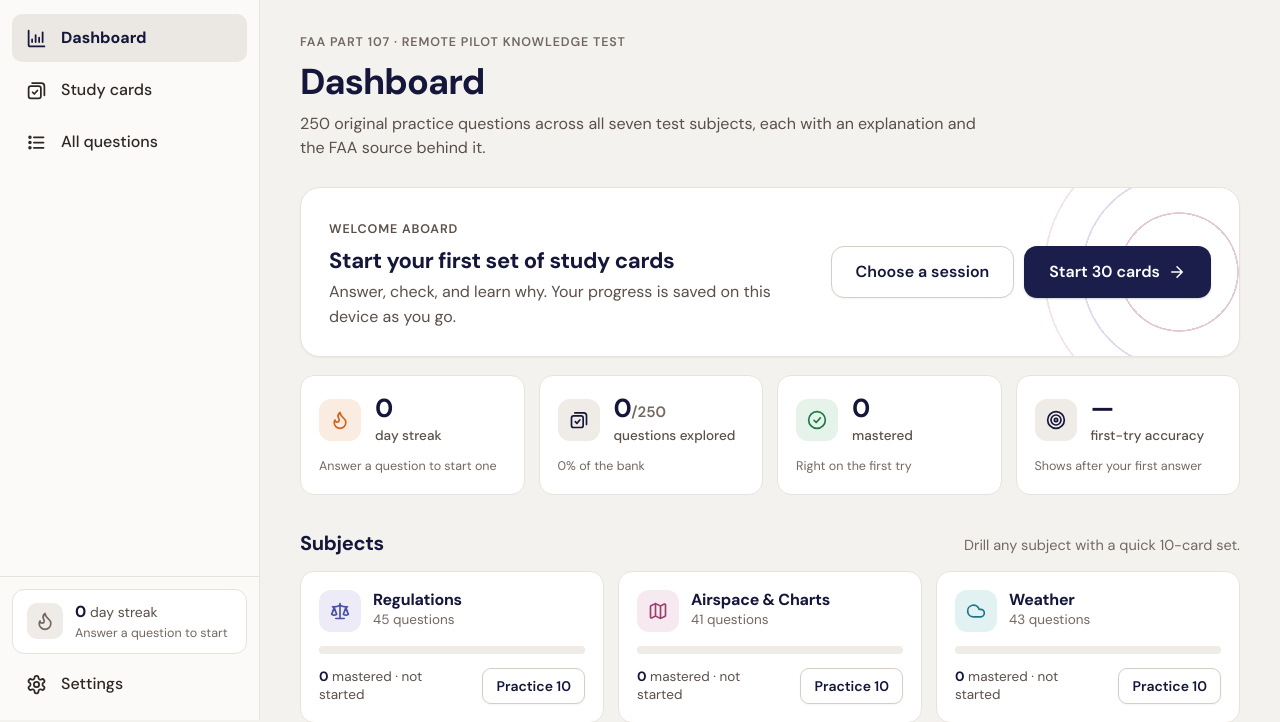
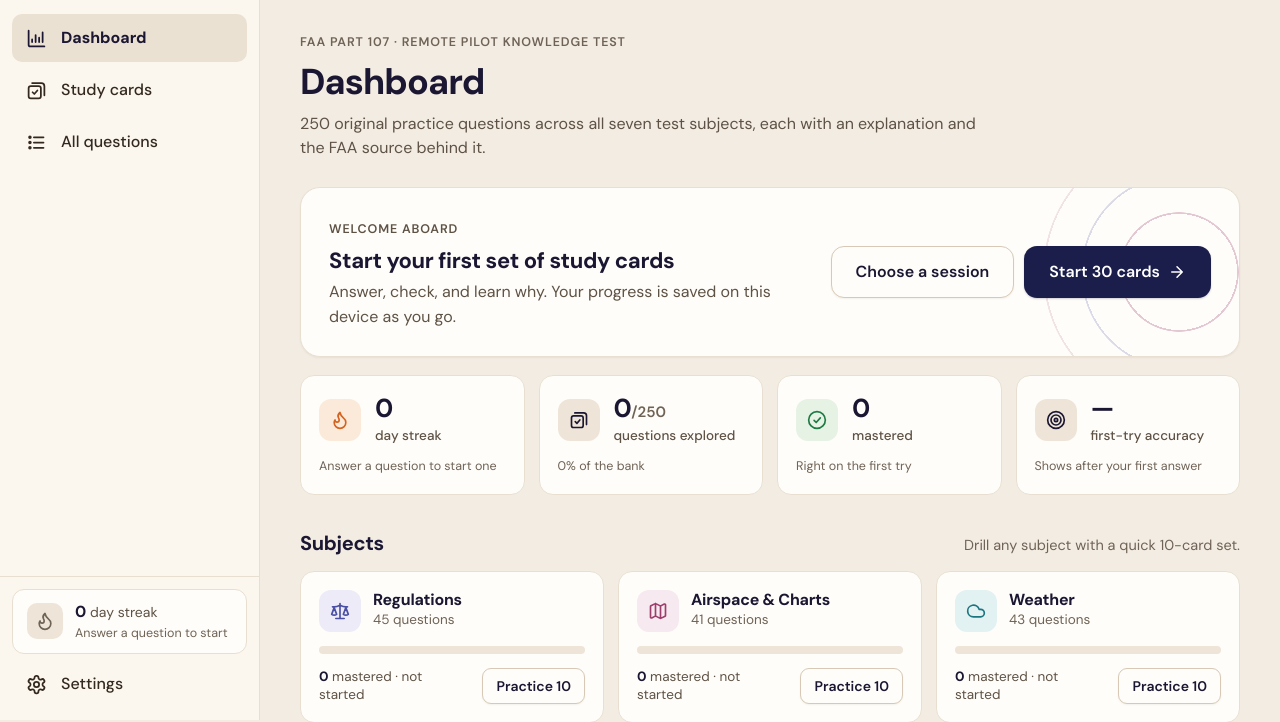
Before and after one commit to andemarco15-ctrl/andemarco15-ctrl.github.io, a plain HTML site: page index.html in a window 1280 px wide. Shown: the part 80-802 px from the top of the page. Drawn offline with Linux system fonts and the light colour scheme.

Commit message:
Warmer light mode

```diff
--- a/assets/styles.css
+++ b/assets/styles.css
@@ -5,41 +5,41 @@
   color-scheme: light;
   --font: "DM Sans", ui-sans-serif, system-ui, -apple-system, "Segoe UI", Roboto, sans-serif;
 
-  --bg: #f4f2ef;
-  --sidebar: #fbfaf8;
-  --surface: #ffffff;
-  --surface-2: #f8f6f3;
-  --surface-3: #efebe6;
-  --hover: #f3f0ec;
-  --active: #ebe7e2;
-  --line: #e7e2dc;
-  --line-strong: #d6cec5;
+  --bg: #f3ece2;
+  --sidebar: #fbf6ee;
+  --surface: #fffdf9;
+  --surface-2: #f8f2e9;
+  --surface-3: #eee5d8;
+  --hover: #f5eee4;
+  --active: #ebe1d2;
+  --line: #e8dfd1;
+  --line-strong: #d7c9b5;
 
-  --ink: #14163a;
-  --text: #2f2723;
-  --text-2: #5a4f49;
-  --text-3: #736861;
+  --ink: #1b1733;
+  --text: #33291f;
+  --text-2: #5e5245;
+  --text-3: #6f6356;
 
   --primary: #1b1e4b;
   --primary-hover: #292d68;
   --on-primary: #ffffff;
   --select: #1b1e4b;
-  --select-soft: #eeeef6;
+  --select-soft: #eceaf7;
   --focus: #3d4bd1;
 
   --success: #1f7a45;
   --success-hover: #196a3b;
-  --success-soft: #e6f3ea;
+  --success-soft: #e6f2e4;
   --success-text: #1a6a3b;
   --danger: #b3372f;
   --danger-hover: #9d2f28;
-  --danger-soft: #f9e8e5;
+  --danger-soft: #fae7e0;
   --danger-text: #a2302a;
   --warn: #a86d0c;
-  --warn-soft: #f8f0dc;
+  --warn-soft: #faefd6;
   --warn-text: #83550a;
   --flame: #d4631f;
-  --flame-soft: #fbece1;
+  --flame-soft: #fbead9;
   --flame-text: #a84a14;
 
   --reg: #4a4fa3;  --reg-soft: #ecebf7;
@@ -50,8 +50,8 @@
   --adm: #53702a;  --adm-soft: #edf2e3;
   --ops: #33679a;  --ops-soft: #e6eef6;
 
-  --shadow-sm: 0 1px 2px rgb(47 39 35 / 5%);
-  --shadow: 0 1px 2px rgb(47 39 35 / 5%), 0 12px 32px -16px rgb(47 39 35 / 22%);
+  --shadow-sm: 0 1px 2px rgb(74 56 38 / 6%);
+  --shadow: 0 1px 2px rgb(74 56 38 / 6%), 0 12px 32px -16px rgb(74 56 38 / 24%);
   --shadow-lg: 0 24px 64px -20px rgb(20 22 58 / 35%);
   --radius-sm: 10px;
   --radius: 14px;
```
